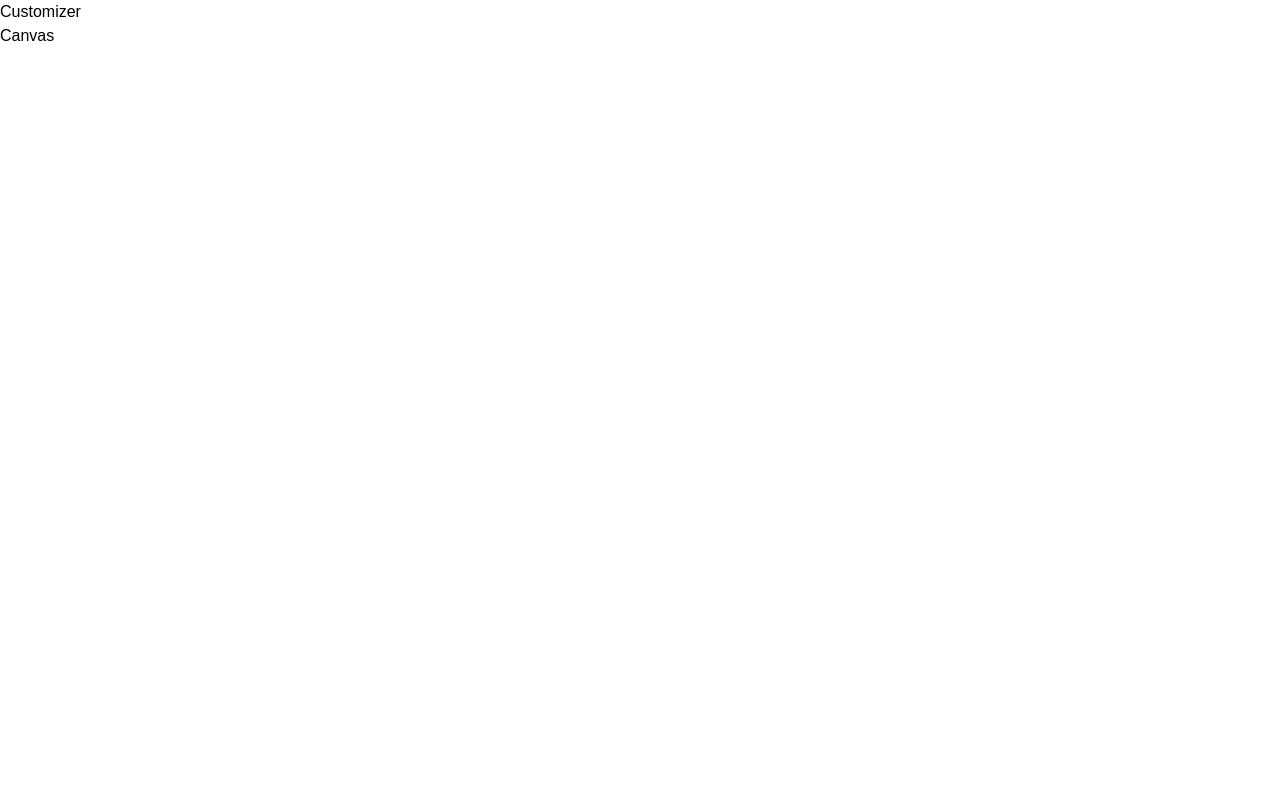
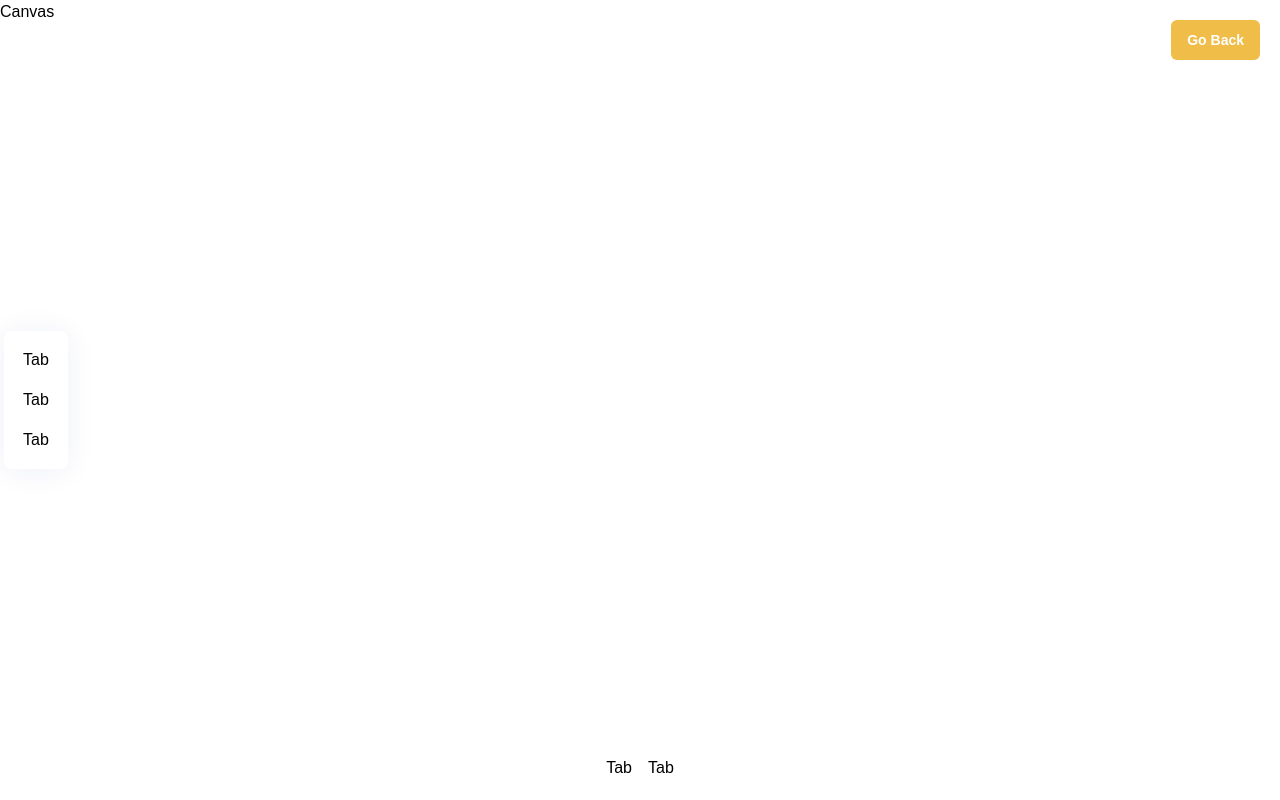
Before and after one commit to xXoM93aRXx/3D-Tshirt-Configurator, a React (Vite) app in the folder client/: page / in a window 1280 px wide. Both pictures are taken after a click on the button "Customize It". Built offline with nearby package versions, Linux system fonts and the light colour scheme; a web font is replaced by a local one.

Commit message:
Customizer complete

```diff
--- /dev/null
+++ b/client/src/components/AIPicker.jsx
@@ -0,0 +1,9 @@
+import React from 'react'
+
+const AIPicker = () => {
+  return (
+    <div>AIPicker</div>
+  )
+}
+
+export default AIPicker
--- /dev/null
+++ b/client/src/components/ColorPicker.jsx
@@ -0,0 +1,9 @@
+import React from 'react'
+
+const ColorPicker = () => {
+  return (
+    <div>ColorPicker</div>
+  )
+}
+
+export default ColorPicker
--- /dev/null
+++ b/client/src/components/FilePicker.jsx
@@ -0,0 +1,9 @@
+import React from 'react'
+
+const FilePicker = () => {
+  return (
+    <div>FilePicker</div>
+  )
+}
+
+export default FilePicker
--- /dev/null
+++ b/client/src/components/Tab.jsx
@@ -0,0 +1,9 @@
+import React from 'react'
+
+const Tab = () => {
+  return (
+    <div>Tab</div>
+  )
+}
+
+export default Tab
--- a/client/src/components/index.js
+++ b/client/src/components/index.js
@@ -1,3 +1,7 @@
 import CustomButton from "./CustomButton";
+import AIPicker from "./AIPicker";
+import ColorPicker from "./ColorPicker";
+import FilePicker from "./FilePicker";
+import Tab from "./Tab";
 
-export { CustomButton };
+export { CustomButton, AIPicker, ColorPicker, FilePicker, Tab };
--- a/client/src/pages/Customizer.jsx
+++ b/client/src/pages/Customizer.jsx
@@ -1,8 +1,48 @@
-import React from 'react'
+import React,{useState,useEffect} from 'react'
+import {AnimatePresence,motion} from 'framer-motion'
+import {useSnapshot} from 'valtio'
+
+import config from '../config/config'
+import state from '../store'
+import {download} from '../assets'
+import {downloadCanvasToImage,reader} from '../config/helpers'
+import {EditorTabs,FilterTabs,DecalTypes} from '../config/constants'
+import {fadeAnimation,slideAnimation} from '../config/motion'
+import { CustomButton, AIPicker, ColorPicker, FilePicker, Tab } from '../components'
 
 const Customizer = () => {
+  const snap = useSnapshot(state)
   return (
-    <div>Customizer</div>
+    <AnimatePresence>
+      {!snap.intro &&(
+        <>
+          <motion.div
+          key="custom"
+          className='absolute top-0 left-0 z-10' {...slideAnimation('left')}>
+            <div className="flex items-center min-h-screen">
+              <div className="editortabs-container tabs">
+                {EditorTabs.map((tab)=>(<Tab key={tab.name} tab={tab} handleClick={()=>{}}/>))}
+              </div>
+            </div>
+          </motion.div>
+
+          <motion.div
+            className='absolute z-10 top-5 right-5'
+            {...fadeAnimation}
+          >
+            <CustomButton type="filled" title="Go Back" handleClick={()=> state.intro = true} customStyles="w-fit px-4 py-2.5 font-bold text-sm"/>
+          </motion.div>
+
+          <motion.div className='filtertabs-container'
+            {...slideAnimation('up')}
+          >
+            {FilterTabs.map((tab)=>(
+              <Tab key={tab.name} tab={tab} isFilterTab isActiveTab="" handleClick={()=>{}}/>
+            ))}
+          </motion.div>
+        </>
+      )}
+    </AnimatePresence>
   )
 }
 
```
